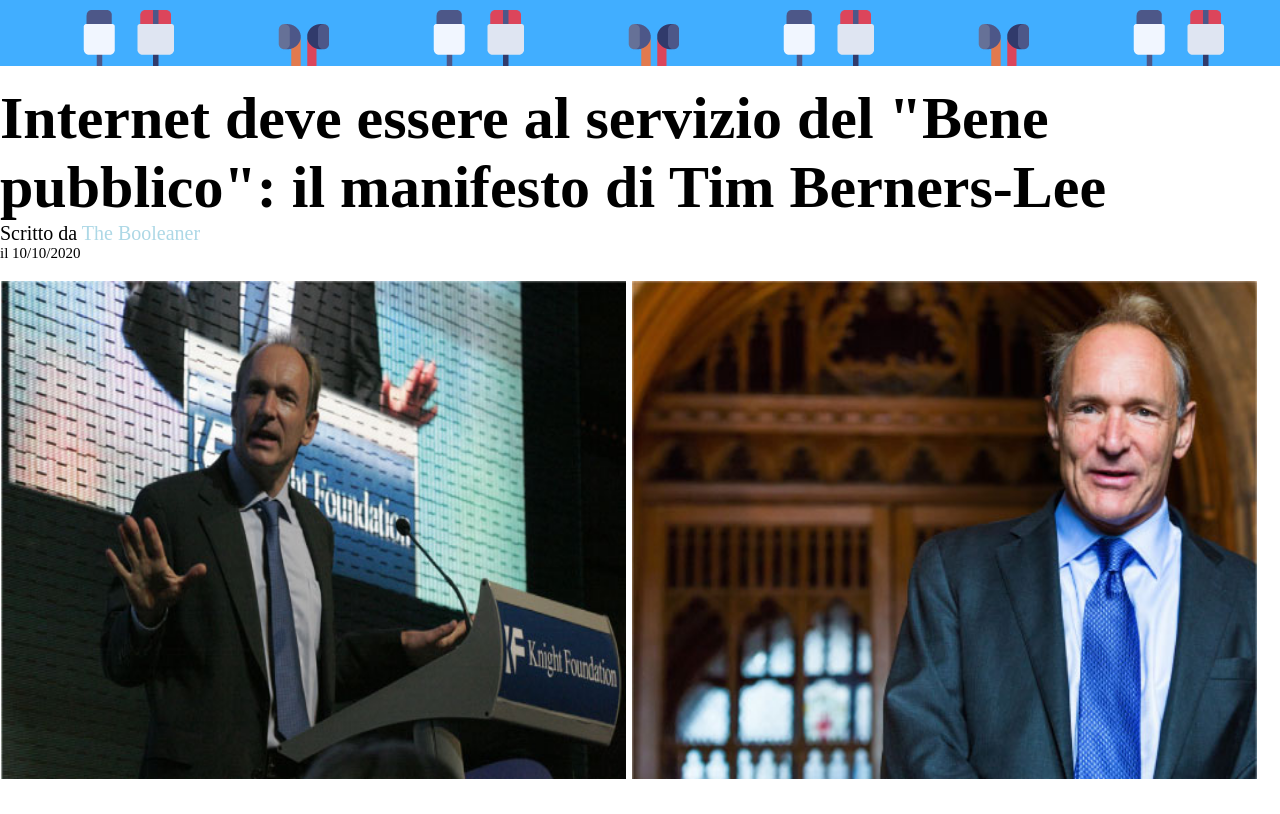
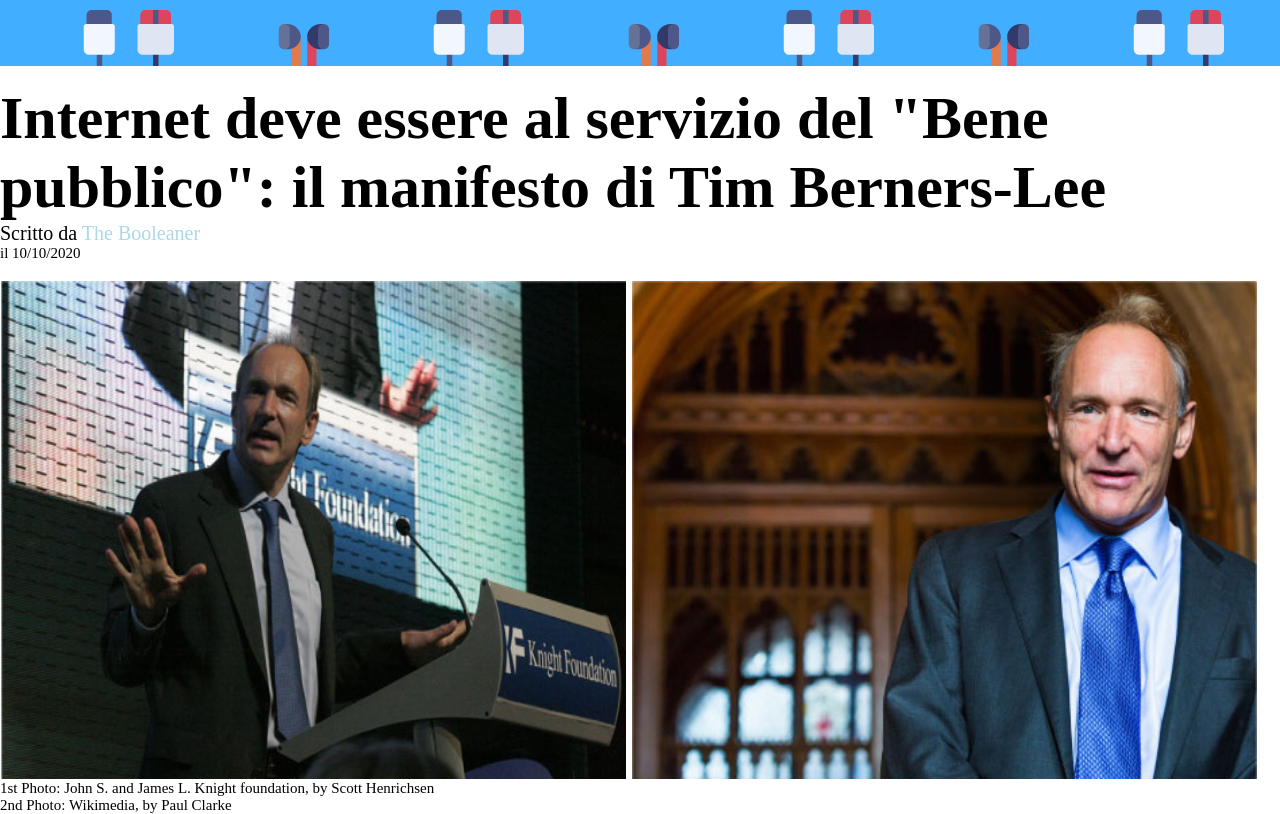
Before and after one commit to Carlomadella/html-css-booleaner, a plain HTML site: page index.html in a window 1280 px wide. Shown: the part 104-918 px from the top of the page. Before the commit the page ends 888 px from the top, so only its background shows below. Drawn offline with Linux system fonts and the light colour scheme.

Commit message:
[UPD] aggiunte descrizioni foto

```diff
--- a/CSS/style.css
+++ b/CSS/style.css
@@ -41,3 +41,7 @@ h1{
     padding: 1px;
     height: 500px;
 }
+
+.descrizione_foto{
+    font-size: 15px;
+}
--- a/index.html
+++ b/index.html
@@ -31,5 +31,13 @@
         <img src="./img/tim-2.jpg" alt="" class="tim">
     </div>
 
+    <div>
+        <p class="descrizione_foto"> 1st Photo: John S. and James L. Knight foundation, by Scott Henrichsen</p>
+
+        <p class="descrizione_foto">2nd Photo: Wikimedia, by Paul Clarke</p>
+    </div>
+
+
+
 </body>
 </html>
```
